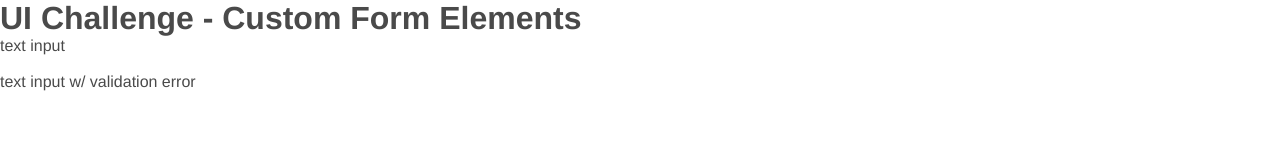
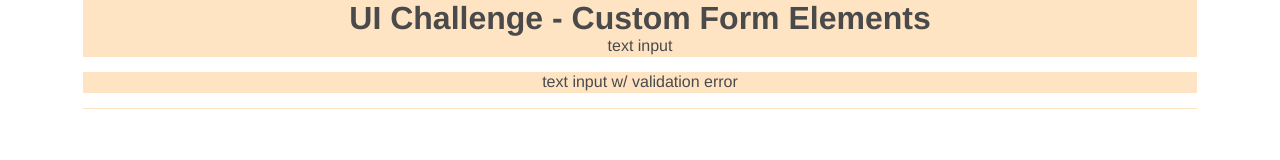
Before and after one commit to stevegcarpenter/ui-challenge-2, a plain HTML site: page index.html in a window 1280 px wide. Drawn offline with Linux system fonts and the light colour scheme.

Commit message:
Set the main section to be centered with a margin

```diff
--- a/style.css
+++ b/style.css
@@ -10,3 +10,10 @@ body {
   font-family: helvetica, sans-serif;
   color: #4a4a4a;
 }
+
+main {
+  width: 87%;
+  margin: auto;
+  text-align: center;
+  background-color: bisque;
+}
```
